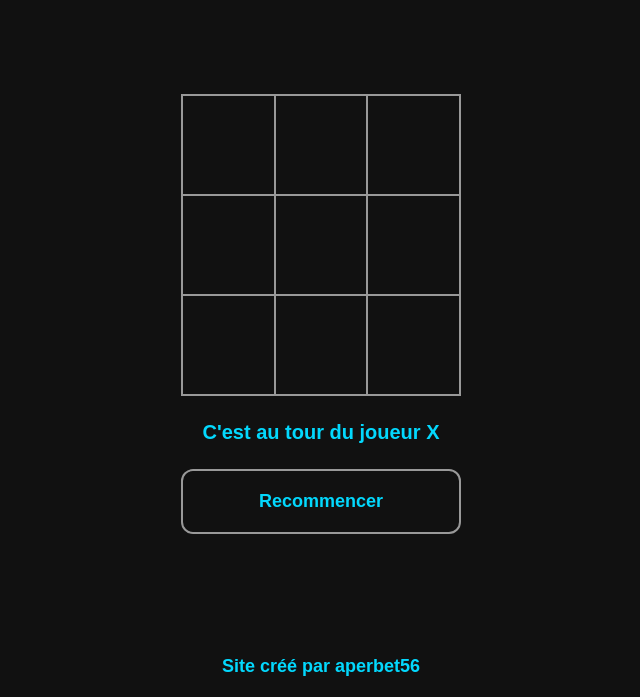
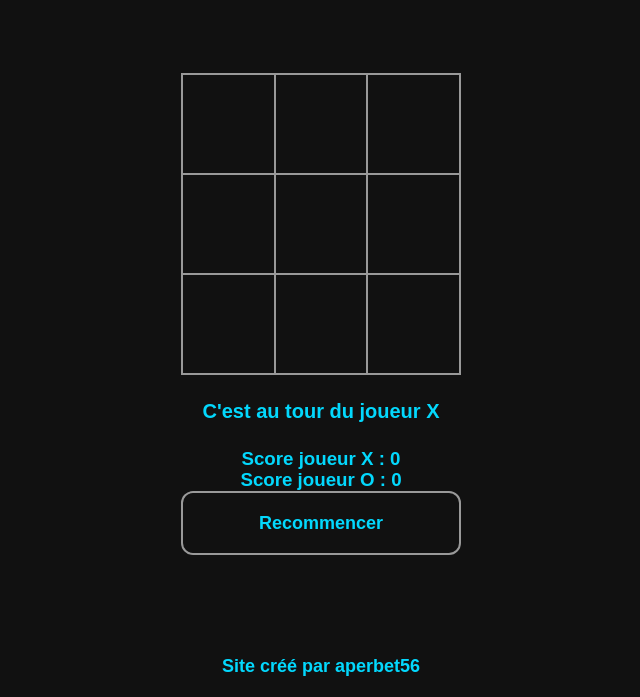
Before and after one commit to aperbet56/jeu_morpion, a plain HTML site: page index.html in a window 1280 px wide. Shown: the part 103-800 px from the top of the page, without its empty margins (319-959 px from the left). Drawn offline with Linux system fonts and the light colour scheme.

Commit message:
Ajout des balises <h3> et <span> pour le score du joueur X et du joueur O

```diff
--- a/index.html
+++ b/index.html
@@ -25,6 +25,8 @@
       </section>
       <section class="status" id="status">
         <h2></h2>
+        <h3>Score joueur X : <span class="score__playerX"> 0</span></h3>
+        <h3>Score joueur O : <span class="score__playerO"> 0</span></h3>
         <button id="restart">Recommencer</button>
       </section>
     </main>
```
